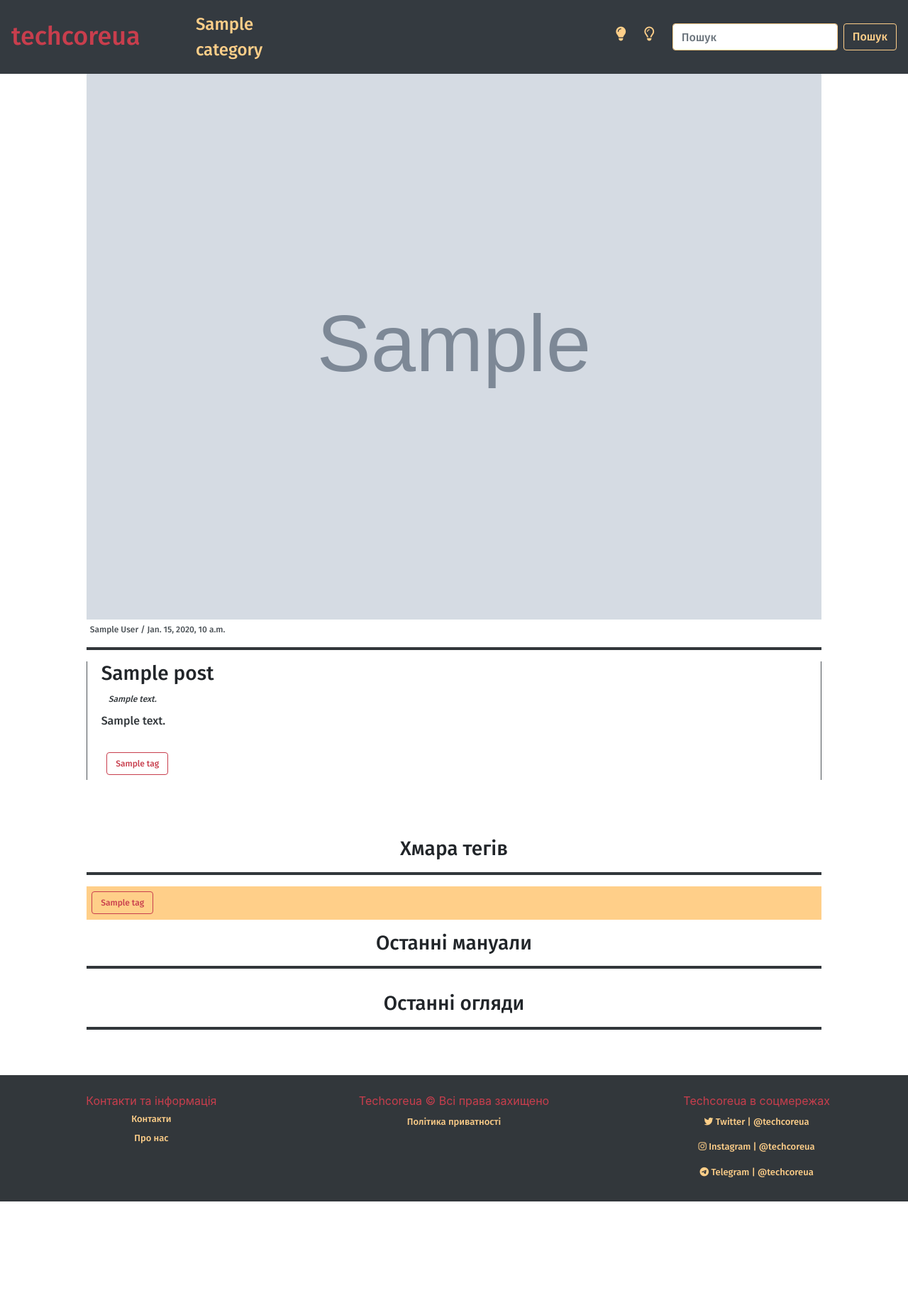
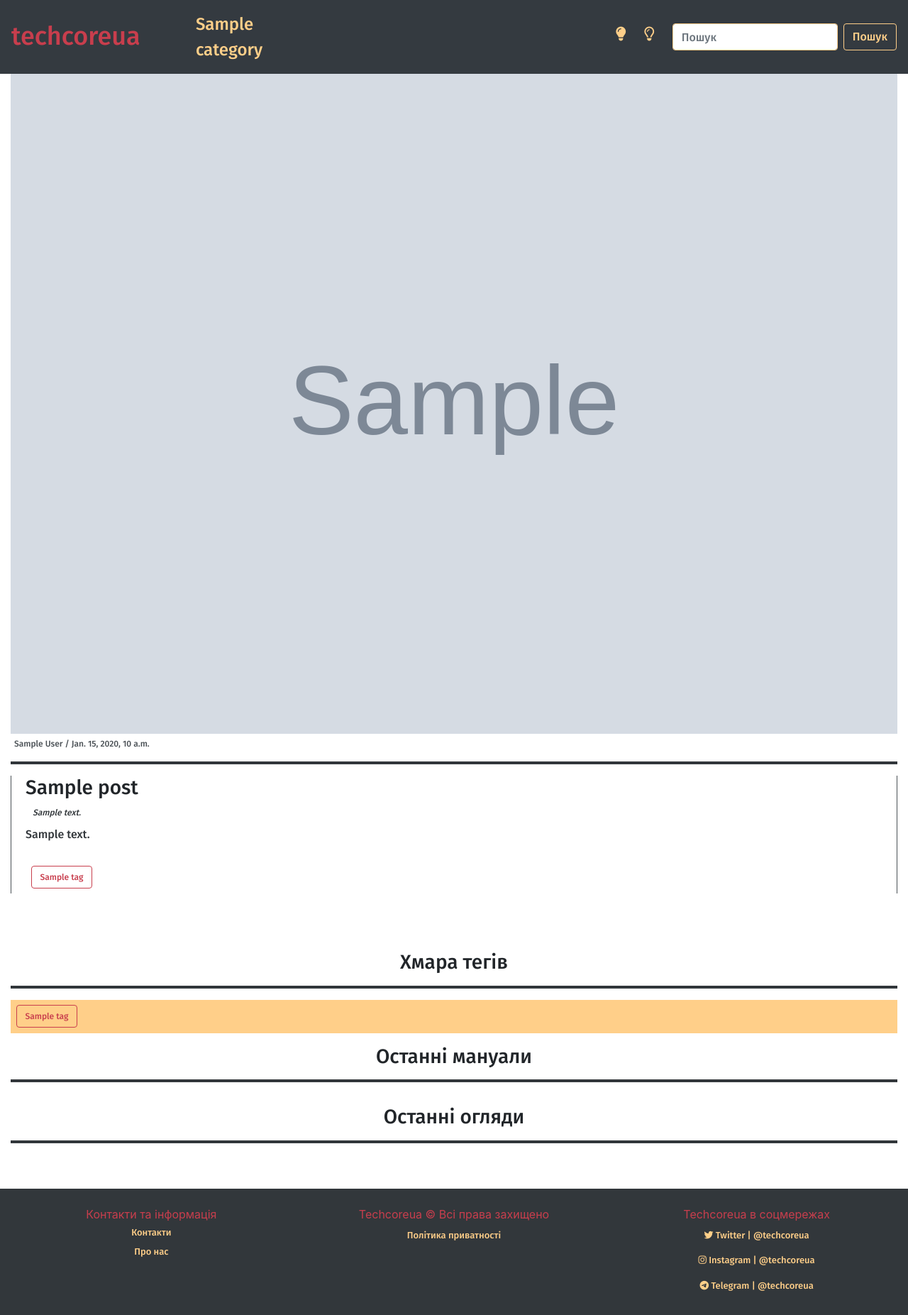
Before and after one commit to olksndrdevhub/django_techcoreua, a Django app: a page that uses templates/post-page.html in a window 1280 px wide. Shown: the whole page at 71% size. Before the commit the page ends 1693 px from the top, so only its background shows below. Run offline with Django 3.2, Linux system fonts and the light colour scheme; tables that the repository leaves empty hold one stand-in row (values such as "Sample post"); grey boxes marked "Sample" are stand-in pictures; some libraries are stand-ins or nearby versions.

Commit message:
fix style and color

```diff
--- a/static/css/dark.css
+++ b/static/css/dark.css
@@ -33,5 +33,5 @@ hr{
 
 
 body{
-    background-color: black;
+    background-color: #121212;
 }
--- a/static/css/style.css
+++ b/static/css/style.css
@@ -364,7 +364,7 @@ hr{
 
 /* category page sidebar */
 .sidebar{
-    position: sticky;
+    /* position: sticky; */
     top: 10%;
 }
 
--- a/static_in_venv/css/dark.css
+++ b/static_in_venv/css/dark.css
@@ -33,5 +33,5 @@ hr{
 
 
 body{
-    background-color: black;
+    background-color: #121212;
 }
--- a/static_in_venv/css/style.css
+++ b/static_in_venv/css/style.css
@@ -364,7 +364,7 @@ hr{
 
 /* category page sidebar */
 .sidebar{
-    position: sticky;
+    /* position: sticky; */
     top: 10%;
 }
 
--- a/templates/post-page.html
+++ b/templates/post-page.html
@@ -15,7 +15,7 @@
 {% endblock meta_tags %}
 
 {% block content %}
-<div class="post-page-container col-10 offset-md-1 mt-5 pt-5">
+<div class="post-page-container col-12 mt-5 pt-5">
     <div class="post-container">
         <img src="{{post.main_image.url}}" alt="" class="img-fluid">
         <p class="autor-date-area">{{post.author.first_name}} {{post.author.last_name}} / {{post.creating_date}}</p>
@@ -34,7 +34,7 @@
         <div id="disqus_thread"></div>
 
     </div>
-    <div class="sidebar-sticky">
+    <div class="sidebar">
         <div class="sidebar mb-5">
 
             <h3 class="category-pageh3 text-center">Хмара тегів</h3><hr>
```
